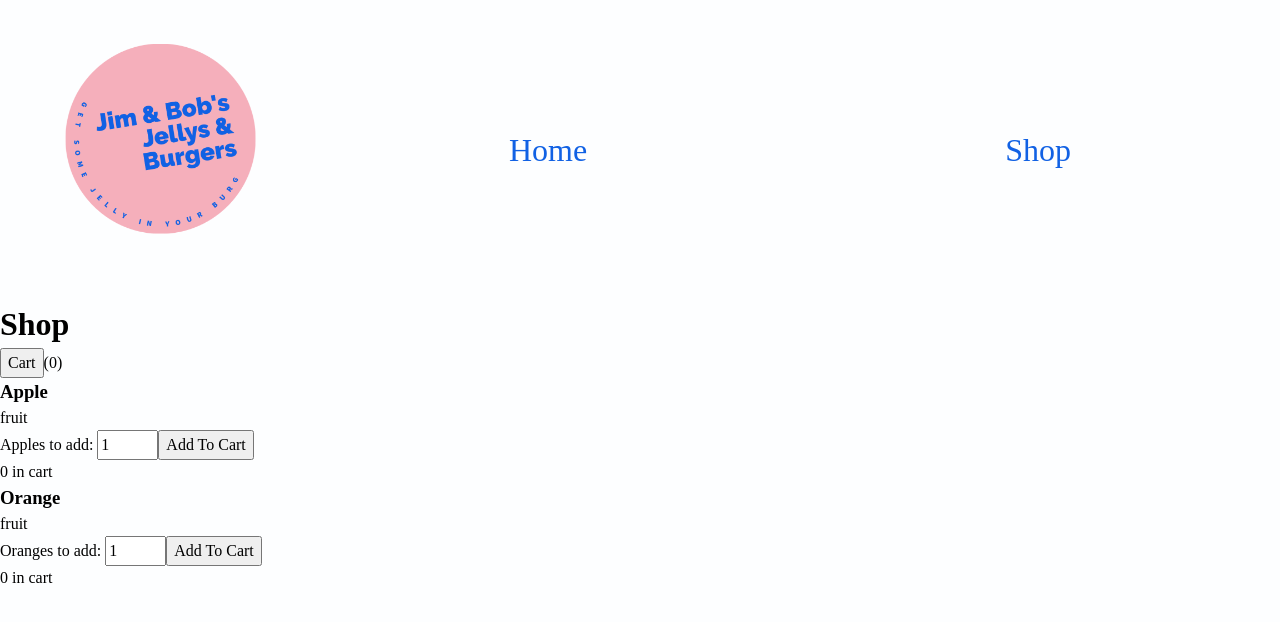
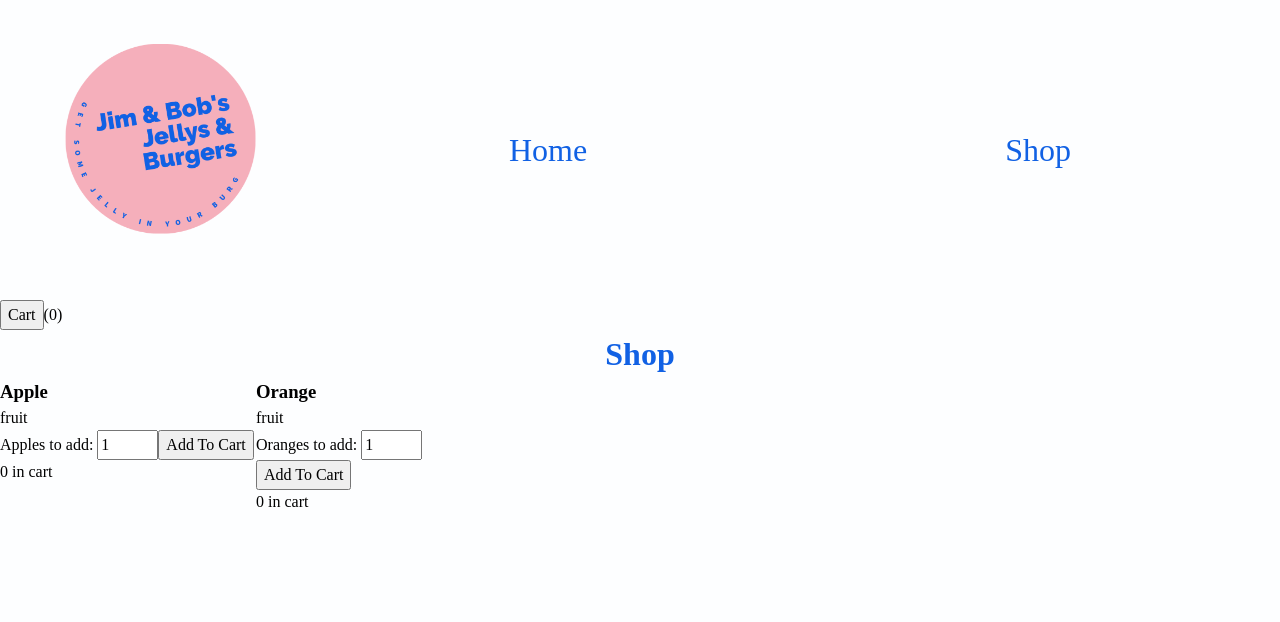
Before and after one commit to JonathanNoH/Shopping-Cart, a React (Create React App) app: page /shop in a window 1280 px wide. Shown: the top 622 px of the page. Built offline with nearby package versions, Linux system fonts and the light colour scheme.

Commit message:
style shop a little

```diff
--- a/src/Components/Cart.js
+++ b/src/Components/Cart.js
@@ -1,4 +1,5 @@
 import React, { useState } from "react";
+import "../styles/Cart.css";
 
 const Cart = ({cart, handleRemoveItem}) => {
   const [toggleCartDisplay, setToggleCartDisplay] = useState(false);
@@ -24,15 +25,17 @@ const Cart = ({cart, handleRemoveItem}) => {
   );
 
   return (
-    <div>
-      <div>
+    <div className="Cart">
+      <div className="cartItems">
+        {toggleCartDisplay &&
+        ((cartArray.length > 0) ?
+          cartArray : "Your cart is empty")
+        }
+      </div>
+      <div className="showCart">
         <button onClick={handleClick}>Cart</button>
         <span>{"("+ cartTotal +")"}</span>
       </div>
-      {toggleCartDisplay &&
-      ((cartArray.length > 0) ?
-        cartArray : "Your cart is empty")
-      }
     </div>
   )
 }
--- a/src/Components/Shop.js
+++ b/src/Components/Shop.js
@@ -2,6 +2,7 @@ import React from "react";
 import Item from "./Item";
 import Cart from "./Cart";
 import { useOutletContext } from "react-router-dom";
+import '../styles/Shop.css';
 
 const Shop = () => {
   const [cart, setCart] = useOutletContext();
@@ -21,11 +22,10 @@ const Shop = () => {
   }
 
   return (
-    <div>
+    <div className="Shop">
+      <Cart cart={cart} handleRemoveItem={removeItem}/>
+      <div className="container">
         <h1>Shop</h1>
-      <div>
-        <Cart cart={cart} handleRemoveItem={removeItem}/>
-      </div>
         <Item
           title="Apple"
           description="fruit"
@@ -39,6 +39,7 @@ const Shop = () => {
           onAdd={addItemToCart}
         />
       </div>
+    </div>
   )
 }
 
--- /dev/null
+++ b/src/styles/Cart.css
@@ -0,0 +1,16 @@
+.Cart {
+  display: grid;
+  grid-template-columns: max-content 1fr;
+  gap: 1rem;
+}
+
+.showCart {
+  grid-column: 1;
+  grid-row: 1;
+}
+
+.cartItems {
+  display: grid;
+  grid-template-columns: repeat(auto-fit, minmax(250px, 500px));
+  place-items: start;
+}
--- /dev/null
+++ b/src/styles/Shop.css
@@ -0,0 +1,15 @@
+h1 {
+  color: var(--main-blue);
+  grid-column: 1 / -1;
+  place-self: center;
+}
+
+.Shop {
+  position: relative;
+}
+
+.container {
+  display: grid;
+  grid-template-columns: repeat(auto-fit, minmax(250px, 1fr));
+
+}
```
Lines whose indentation alone changed are shown as unchanged.
